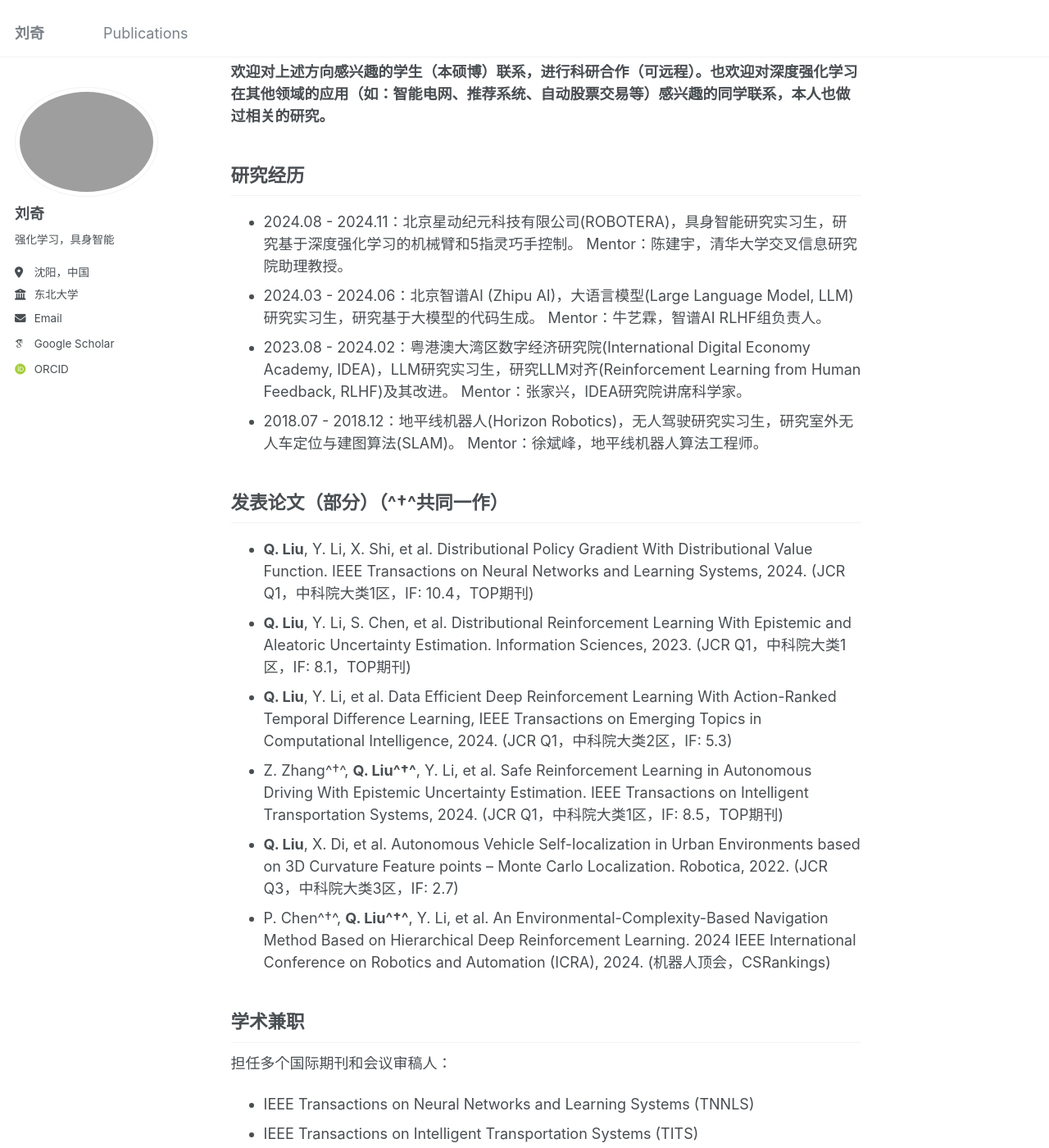
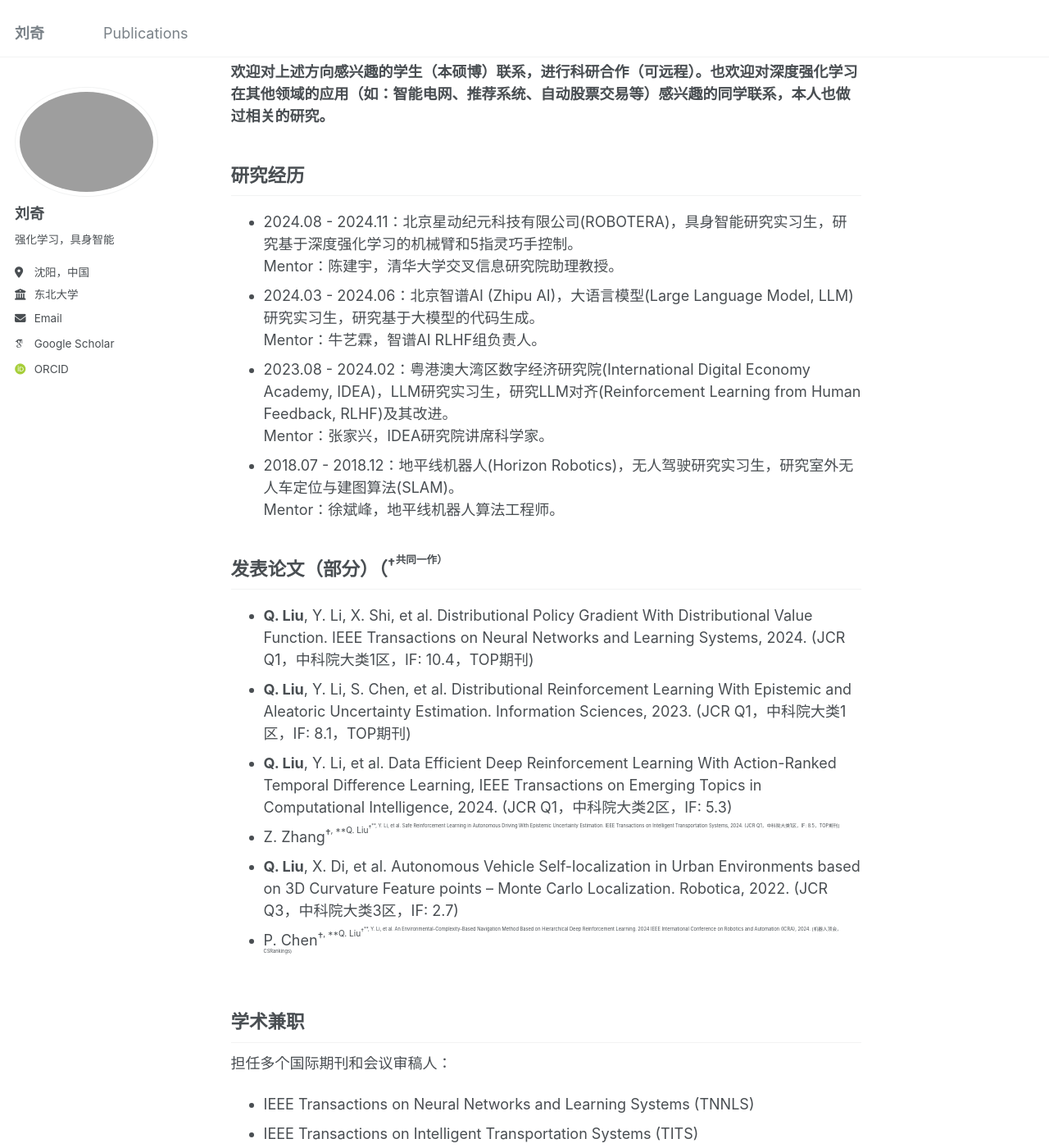
Before and after one commit to liuqi8827/liuqi8827.github.io, a Jekyll site: the page built from _pages/about.md, in a window 1280 px wide and 1400 px high, scrolled down 507 px. Shown: the whole window at 82% size. Built offline with Jekyll 4.4.1, drawn with Linux system fonts in a browser that asks for light colours; some web fonts are replaced.

```diff
--- a/_pages/about.md
+++ b/_pages/about.md
@@ -28,13 +28,13 @@ redirect_from:
 - 2018.07 - 2018.12：地平线机器人(Horizon Robotics)，无人驾驶研究实习生，研究室外无人车定位与建图算法(SLAM)。
   Mentor：徐斌峰，地平线机器人算法工程师。
 
-## 发表论文（部分）（^†^共同一作）
+## 发表论文（部分）（<sup>†<sup>共同一作）
 - **Q. Liu**, Y. Li, X. Shi, et al. Distributional Policy Gradient With Distributional Value Function. IEEE Transactions on Neural Networks and Learning Systems, 2024. (JCR Q1，中科院大类1区，IF: 10.4，TOP期刊)
 - **Q. Liu**, Y. Li, S. Chen, et al. Distributional Reinforcement Learning With Epistemic and Aleatoric Uncertainty Estimation. Information Sciences, 2023. (JCR Q1，中科院大类1区，IF: 8.1，TOP期刊)
 - **Q. Liu**, Y. Li, et al. Data Efficient Deep Reinforcement Learning With Action-Ranked Temporal Difference Learning, IEEE Transactions on Emerging Topics in Computational Intelligence, 2024. (JCR Q1，中科院大类2区，IF: 5.3)
-- Z. Zhang^†^, **Q. Liu^†^**, Y. Li, et al. Safe Reinforcement Learning in Autonomous Driving With Epistemic Uncertainty Estimation. IEEE Transactions on Intelligent Transportation Systems, 2024. (JCR Q1，中科院大类1区，IF: 8.5，TOP期刊)
+- Z. Zhang<sup>†<sup>, **Q. Liu<sup>†<sup>**, Y. Li, et al. Safe Reinforcement Learning in Autonomous Driving With Epistemic Uncertainty Estimation. IEEE Transactions on Intelligent Transportation Systems, 2024. (JCR Q1，中科院大类1区，IF: 8.5，TOP期刊)
 - **Q. Liu**, X. Di, et al. Autonomous Vehicle Self-localization in Urban Environments based on 3D Curvature Feature points – Monte Carlo Localization. Robotica, 2022. (JCR Q3，中科院大类3区，IF: 2.7)
-- P. Chen^†^, **Q. Liu^†^**, Y. Li, et al. An Environmental-Complexity-Based Navigation Method Based on Hierarchical Deep Reinforcement Learning. 2024 IEEE International Conference on Robotics and Automation (ICRA), 2024. (机器人顶会，CSRankings)
+- P. Chen<sup>†<sup>, **Q. Liu<sup>†<sup>**, Y. Li, et al. An Environmental-Complexity-Based Navigation Method Based on Hierarchical Deep Reinforcement Learning. 2024 IEEE International Conference on Robotics and Automation (ICRA), 2024. (机器人顶会，CSRankings)
 
 ## 学术兼职
 担任多个国际期刊和会议审稿人：
```
